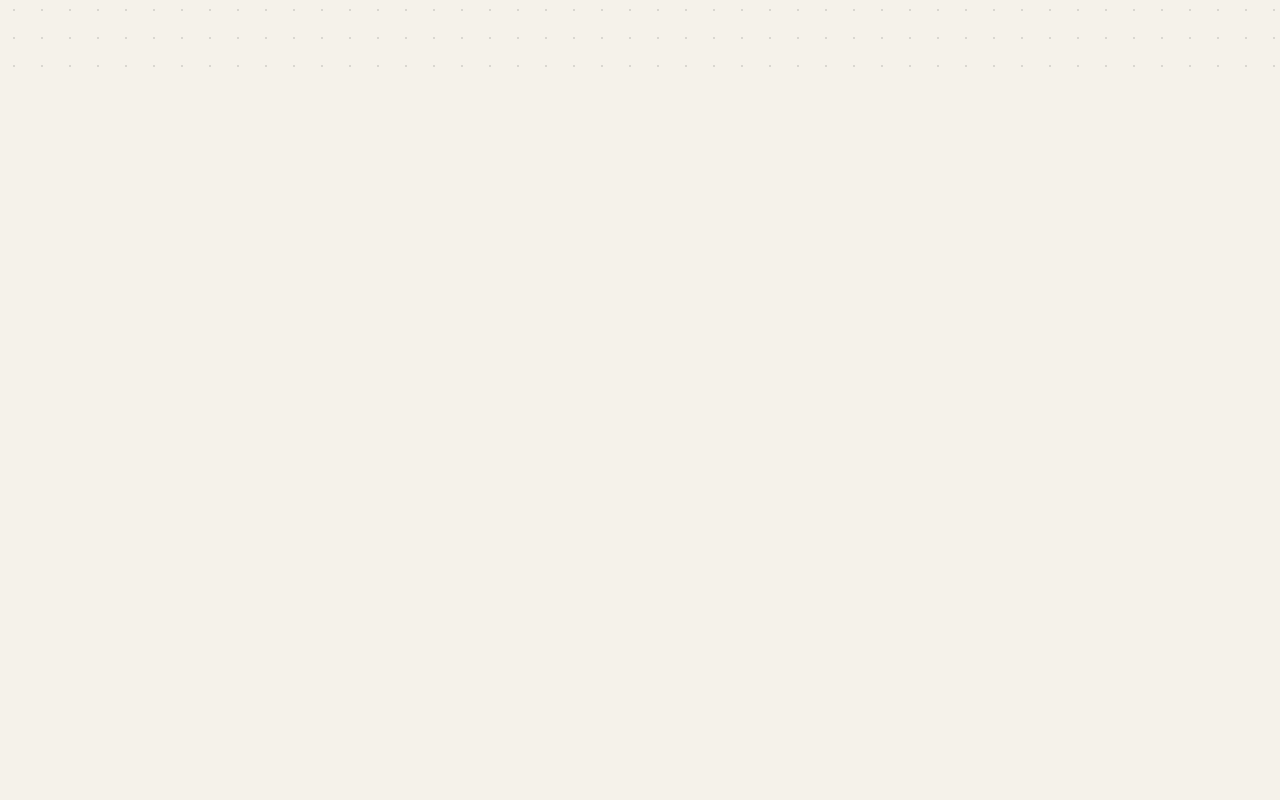
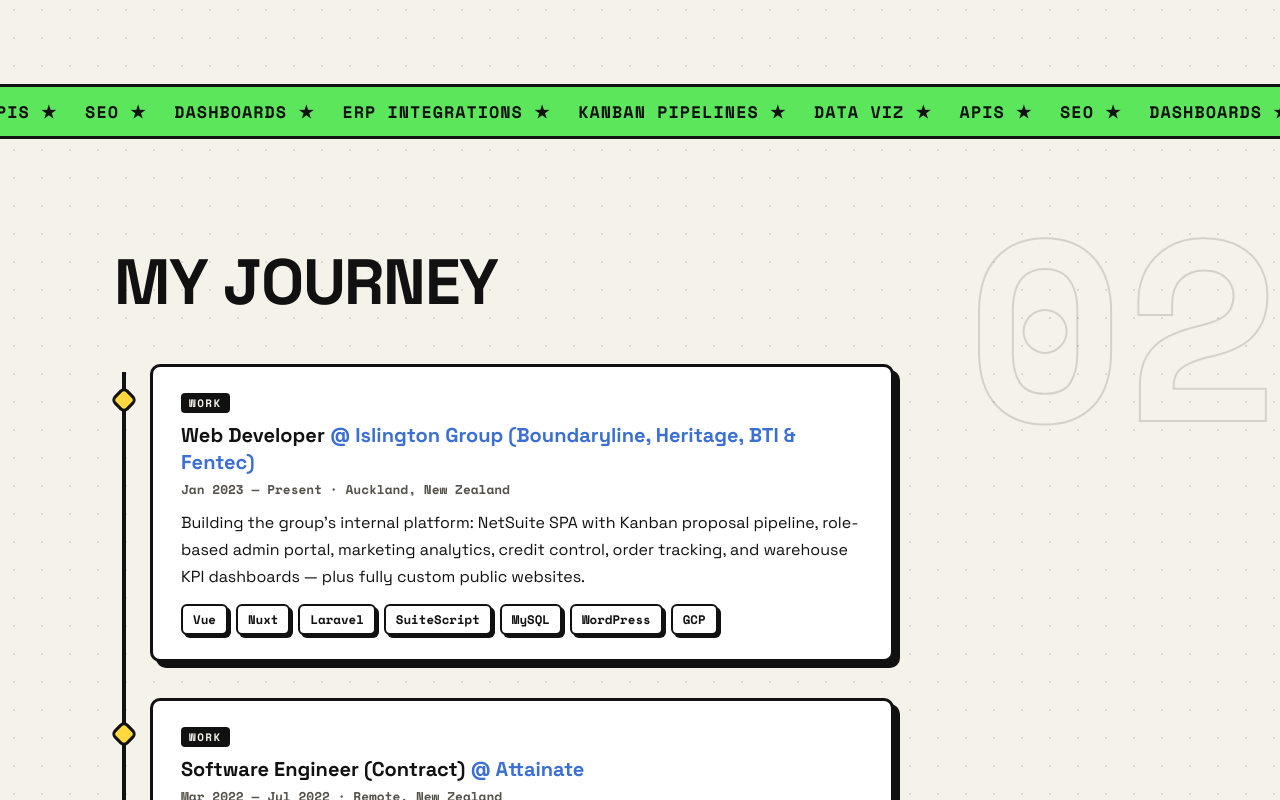
Before and after one commit to Bishesh58/portfolio, a Next.js app: page / in a window 1280 px wide. Shown: the part 1600-2400 px from the top of the page. Before the commit the page ends 1684 px from the top, so only its background shows below. Built offline with nearby package versions, Linux system fonts and the light colour scheme.

Commit message:
feat: add journey timeline and projects grid

```diff
--- a/src/app/page.tsx
+++ b/src/app/page.tsx
@@ -5,8 +5,11 @@
 import Marquee from "@/components/Marquee";
 import Hero from "@/components/sections/Hero";
 import About from "@/components/sections/About";
+import Journey from "@/components/sections/Journey";
+import Projects from "@/components/sections/Projects";
 
 const tickerA = ["Full Stack", "Vue", "React", "Node.js", "TypeScript", "Laravel", "NetSuite"];
+const tickerB = ["Dashboards", "ERP Integrations", "Kanban Pipelines", "Data Viz", "APIs", "SEO"];
 
 export default function Home() {
   return (
@@ -20,6 +23,10 @@
         <Hero />
         <Marquee items={tickerA} />
         <About />
+        <Marquee items={tickerB} accent="lime" />
+        <Journey />
+        <Marquee items={tickerA} accent="teal" />
+        <Projects />
       </main>
     </>
   );
--- /dev/null
+++ b/src/components/sections/Journey.module.css
@@ -0,0 +1,53 @@
+.timeline {
+  position: relative;
+  padding-left: 36px;
+  display: flex;
+  flex-direction: column;
+  gap: 36px;
+  max-width: 780px;
+}
+.timeline::before {
+  content: "";
+  position: absolute;
+  left: 8px;
+  top: 8px;
+  bottom: 8px;
+  width: 4px;
+  background: var(--ink);
+}
+.entry { position: relative; }
+.dot {
+  position: absolute;
+  left: -36px;
+  top: 26px;
+  width: 20px; height: 20px;
+  background: var(--yellow);
+  border: var(--bw) solid var(--ink);
+  border-radius: 6px;
+  transform: rotate(45deg);
+  z-index: 1;
+}
+.entryEdu .dot { background: var(--teal); border-radius: 50%; transform: none; }
+.entryCard { padding: 24px 28px; }
+.entryEdu .entryCard { background: var(--paper); }
+.kind {
+  font-family: var(--font-mono-sp), monospace;
+  font-size: 0.68rem;
+  font-weight: 700;
+  letter-spacing: 0.14em;
+  background: var(--ink);
+  color: var(--paper);
+  border-radius: 4px;
+  padding: 2px 8px;
+}
+.title { font-size: 1.25rem; margin: 10px 0 4px; line-height: 1.35; }
+.org { color: var(--cobalt); }
+.date {
+  font-family: var(--font-mono-sp), monospace;
+  font-size: 0.8rem;
+  font-weight: 700;
+  color: var(--muted);
+  margin-bottom: 10px;
+}
+.summary { line-height: 1.7; }
+.tech { display: flex; flex-wrap: wrap; gap: 8px; margin-top: 14px; }
--- /dev/null
+++ b/src/components/sections/Journey.tsx
@@ -0,0 +1,50 @@
+"use client";
+
+import { motion } from "motion/react";
+import { resume } from "@/data/resume";
+import SectionTitle from "@/components/SectionTitle";
+import GhostNumber from "@/components/GhostNumber";
+import styles from "./Journey.module.css";
+
+export default function Journey() {
+  return (
+    <section className="section" id="journey" data-section="journey">
+      <div className="container">
+        <GhostNumber n="02" />
+        <SectionTitle text="MY JOURNEY" />
+        <div className={styles.timeline}>
+          {resume.timeline.map((entry, i) => (
+            <motion.article
+              key={`${entry.org}-${entry.start}`}
+              className={`${styles.entry} ${entry.kind === "education" ? styles.entryEdu : ""}`}
+              initial={{ opacity: 0, x: -40 }}
+              whileInView={{ opacity: 1, x: 0 }}
+              viewport={{ once: true, amount: 0.4 }}
+              transition={{ duration: 0.45, delay: (i % 3) * 0.08 }}
+            >
+              <span className={styles.dot} aria-hidden="true" />
+              <div className={`card ${styles.entryCard}`}>
+                <span className={styles.kind}>{entry.kind === "work" ? "WORK" : "STUDY"}</span>
+                <h3 className={styles.title}>
+                  {entry.title} <span className={styles.org}>@ {entry.org}</span>
+                </h3>
+                <p className={styles.date}>
+                  {entry.start} — {entry.end}
+                  {entry.location ? ` · ${entry.location}` : ""}
+                </p>
+                <p className={styles.summary}>{entry.summary}</p>
+                {entry.tech && (
+                  <div className={styles.tech}>
+                    {entry.tech.map((t) => (
+                      <span className="tag" key={t}>{t}</span>
+                    ))}
+                  </div>
+                )}
+              </div>
+            </motion.article>
+          ))}
+        </div>
+      </div>
+    </section>
+  );
+}
--- /dev/null
+++ b/src/components/sections/Projects.module.css
@@ -0,0 +1,37 @@
+.note { margin: -28px 0 36px; }
+.grid {
+  display: grid;
+  grid-template-columns: repeat(2, 1fr);
+  gap: 32px;
+}
+.projectCard {
+  padding: 0;
+  overflow: hidden;
+  transition: transform 0.18s ease, box-shadow 0.18s ease;
+}
+.projectCard:hover { transform: translate(-4px, -4px); box-shadow: 10px 10px 0 var(--ink); }
+.cardTop {
+  display: flex;
+  align-items: center;
+  justify-content: space-between;
+  padding: 10px 18px;
+  border-bottom: var(--bw) solid var(--ink);
+}
+.index {
+  font-family: var(--font-mono-sp), monospace;
+  font-weight: 700;
+  font-size: 1rem;
+  color: #111;
+}
+.dots { display: flex; gap: 6px; }
+.dots i {
+  width: 12px; height: 12px;
+  background: var(--paper);
+  border: 2px solid var(--ink);
+  border-radius: 50%;
+}
+.cardBody { padding: 22px 24px 26px; }
+.title { font-size: 1.3rem; margin-bottom: 10px; }
+.impact { color: var(--muted); line-height: 1.65; margin-bottom: 16px; }
+.tags { display: flex; flex-wrap: wrap; gap: 8px; }
+@media (max-width: 820px) { .grid { grid-template-columns: 1fr; } }
--- /dev/null
+++ b/src/components/sections/Projects.tsx
@@ -0,0 +1,49 @@
+"use client";
+
+import { motion } from "motion/react";
+import { resume } from "@/data/resume";
+import SectionTitle from "@/components/SectionTitle";
+import GhostNumber from "@/components/GhostNumber";
+import styles from "./Projects.module.css";
+
+export default function Projects() {
+  return (
+    <section className="section" id="projects" data-section="projects">
+      <div className="container">
+        <GhostNumber n="03" />
+        <SectionTitle text="PROJECTS" />
+        <p className={`eyebrow ${styles.note}`}>
+          // internal tools shipped at the Islington group — no public links, real impact
+        </p>
+        <div className={styles.grid}>
+          {resume.projects.map((project, i) => (
+            <motion.article
+              key={project.title}
+              className={`card ${styles.projectCard}`}
+              initial={{ opacity: 0, y: 50, rotate: i % 2 === 0 ? -3 : 3 }}
+              whileInView={{ opacity: 1, y: 0, rotate: 0 }}
+              viewport={{ once: true, amount: 0.3 }}
+              transition={{ duration: 0.5, ease: [0.22, 1, 0.36, 1] }}
+            >
+              <div className={styles.cardTop} style={{ background: `var(--${project.accent})` }}>
+                <span className={styles.index}>{String(i + 1).padStart(2, "0")}</span>
+                <span className={styles.dots} aria-hidden="true">
+                  <i /><i /><i />
+                </span>
+              </div>
+              <div className={styles.cardBody}>
+                <h3 className={styles.title}>{project.title}</h3>
+                <p className={styles.impact}>{project.impact}</p>
+                <div className={styles.tags}>
+                  {project.tags.map((t) => (
+                    <span className="tag" key={t}>{t}</span>
+                  ))}
+                </div>
+              </div>
+            </motion.article>
+          ))}
+        </div>
+      </div>
+    </section>
+  );
+}
```
